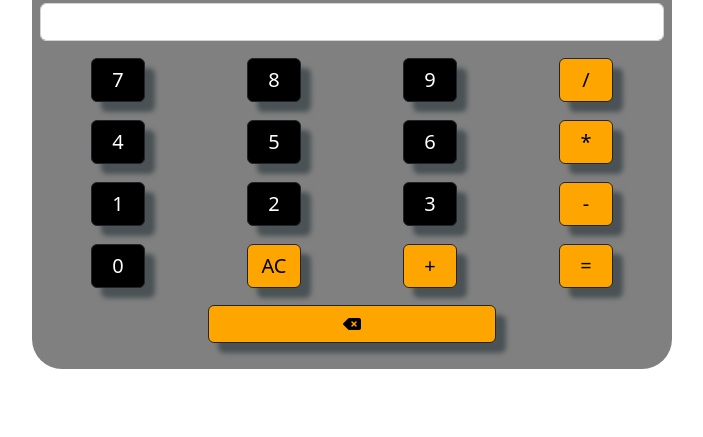
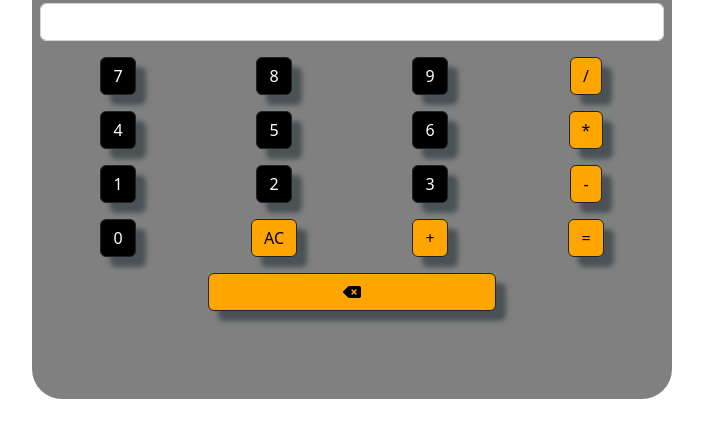
Before and after one commit to Megha183/calculator, a plain HTML site: page index.html in a window 1280 px wide. Shown: the part 109-546 px from the top of the page, without its empty margins (288-991 px from the left). Drawn offline with nearby package versions, Linux system fonts and the light colour scheme.

Commit message:
initial commit

```diff
--- /dev/null
+++ b/calc.css
@@ -0,0 +1,19 @@
+@media(max-width:300px){
+    .container{margin-left: 0px;
+    }
+    .row{
+        padding: 0px;
+        margin: 0px;
+    }
+    .col-3{
+        padding: 0px;
+        margin: 0px;
+    }
+    .btn{
+        font-size: xx-small;
+        padding: 10% 20%;
+    }
+    h1{
+        font-size: smaller;
+    }
+}
--- a/index.html
+++ b/index.html
@@ -13,11 +13,10 @@
         integrity="sha384-kenU1KFdBIe4zVF0s0G1M5b4hcpxyD9F7jL+jjXkk+Q2h455rYXK/7HAuoJl+0I4"
         crossorigin="anonymous"></script>
     <script src="https://kit.fontawesome.com/10d4f0bc0b.js" crossorigin="anonymous"></script>
+    <link rel="stylesheet" href="./calc.css">
 
     <style>
-       button{
-            width: 35%;
-        }
+
 
         .btn {
             box-shadow: 10px 10px 5px rgb(74, 82, 85);
@@ -44,19 +43,17 @@
             color: white;
             background-color: rgb(134, 129, 129);
         }
-        .col-3{
-            padding: 1px;
-        }
+
     </style>
 
 
 </head>
 
 <body>
-    <div class=" border-dark w-50 mt-5 container p-2 "
-        style="background-color:gray ; border-radius: 30px; height: 430px;">
+    <div class=" border-dark w-50 mt-5 container p-2"
+        style="background-color:gray ; border-radius: 30px; height: 460px;">
 
-        <div class="col-12">
+        <div class=" ">
         <h1 class="text-center text-white font-weight-bolder " style="text-shadow: 2px 2px 4px #000000;"> Calculator
         </h1>
     </div>
@@ -67,66 +64,66 @@
         </div>
         <div class="row m-0 pt-3 text-center ">
             <div class="col-3 ">
-                <button class="number btn btn-outline-dark fs-5 ">7</button>
+                <button class="number btn btn-outline-dark ">7</button>
 
             </div>
             <div class="col-3 ">
-                <button class="number btn btn-outline-dark fs-5 ">8</button>
+                <button class="number btn btn-outline-dark ">8</button>
             </div>
             <div class="col-3">
-                <button class="number btn btn-outline-dark fs-5 ">9</button>
+                <button class="number btn btn-outline-dark">9</button>
             </div>
             <div class="col-3">
-                <button class="operators btn btn-outline-dark fs-5 ">/</button>
+                <button class="operators btn btn-outline-dark  ">/</button>
             </div>
         </div>
 
         <div class="row m-0 pt-3 text-center">
             <div class="col-3">
-                <button class="number btn btn-outline-dark fs-5 ">4</button>
+                <button class="number btn btn-outline-dark ">4</button>
 
             </div>
             <div class="col-3">
-                <button class="number btn btn-outline-dark  fs-5 ">5</button>
+                <button class="number btn btn-outline-dark  ">5</button>
             </div>
             <div class="col-3">
-                <button class="number btn btn-outline-dark fs-5 ">6</button>
+                <button class="number btn btn-outline-dark">6</button>
             </div>
             <div class="col-3">
-                <button class="operators btn btn-outline-dark fs-5 ">*</button>
+                <button class="operators btn btn-outline-dark  ">*</button>
             </div>
         </div>
 
 
         <div class="row m-0 pt-3 text-center">
             <div class="col-3">
-                <button class="number btn btn-outline-dark  fs-5 ">1</button>
+                <button class="number btn btn-outline-dark  ">1</button>
 
             </div>
             <div class="col-3">
-                <button class="number btn btn-outline-dark  fs-5 ">2</button>
+                <button class="number btn btn-outline-dark   ">2</button>
             </div>
             <div class="col-3">
-                <button class="number btn btn-outline-dark  fs-5 ">3</button>
+                <button class="number btn btn-outline-dark   ">3</button>
             </div>
             <div class="col-3">
-                <button class="operators btn btn-outline-dark fs-5">-</button>
+                <button class="operators btn btn-outline-dark ">-</button>
             </div>
         </div>
 
-        <div class="row m-0 pt-3 text-center">
+        <div class="row m-0 pt-3 text-center"style="width:100% ;">
             <div class="col-3">
-                <button class="number btn btn-outline-dark fs-5 ">0</button>
+                <button class="number btn btn-outline-dark ">0</button>
 
             </div>
             <div class="col-3">
-                <button class="operators btn btn-outline-dark fs-5 ">AC</button>
+                <button class="operators btn btn-outline-dark  ">AC</button>
             </div>
             <div class="col-3">
-                <button class="operators btn btn-outline-dark fs-5 ">+</button>
+                <button class="operators btn btn-outline-dark  ">+</button>
             </div>
             <div class="col-3">
-                <button class="operators btn btn-outline-dark fs-5 ">=</button>
+                <button class="operators btn btn-outline-dark  ">=</button>
             </div>
         </div>
 
```
